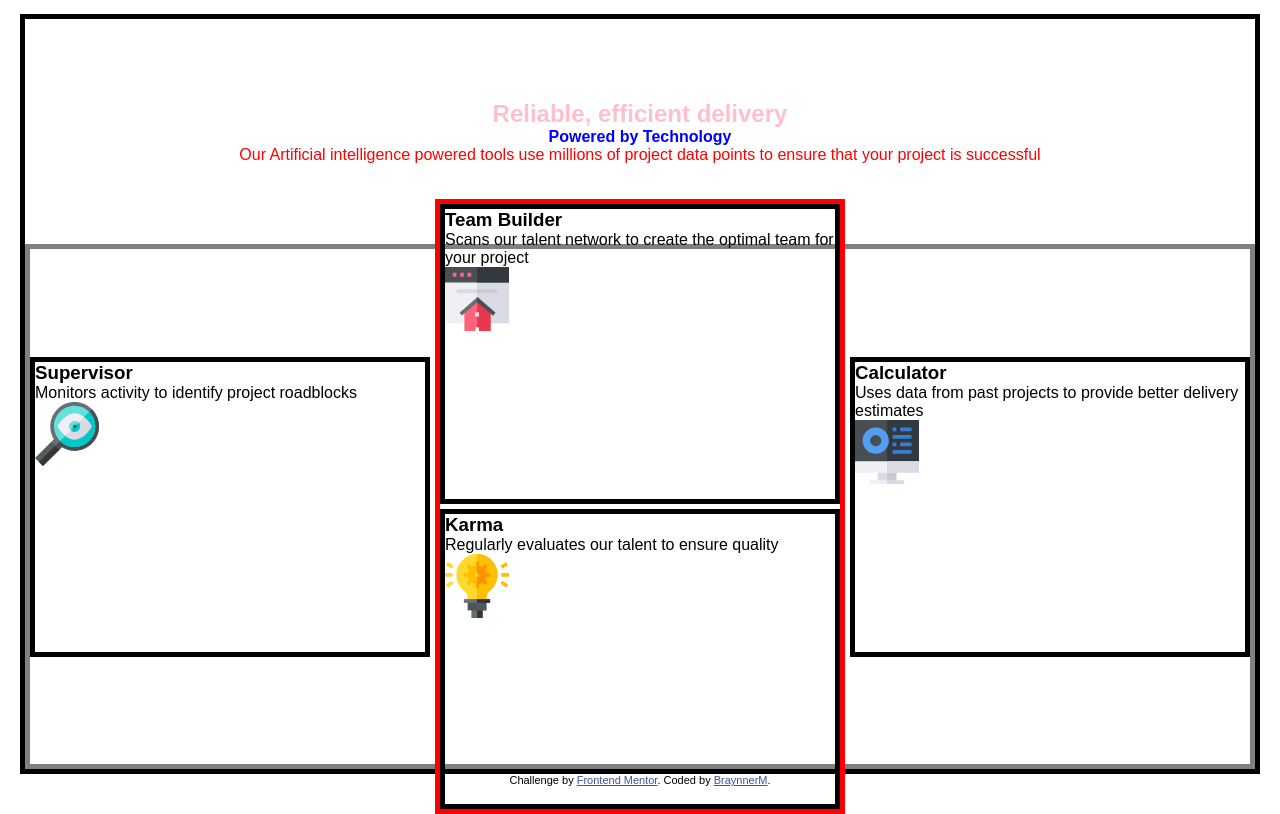
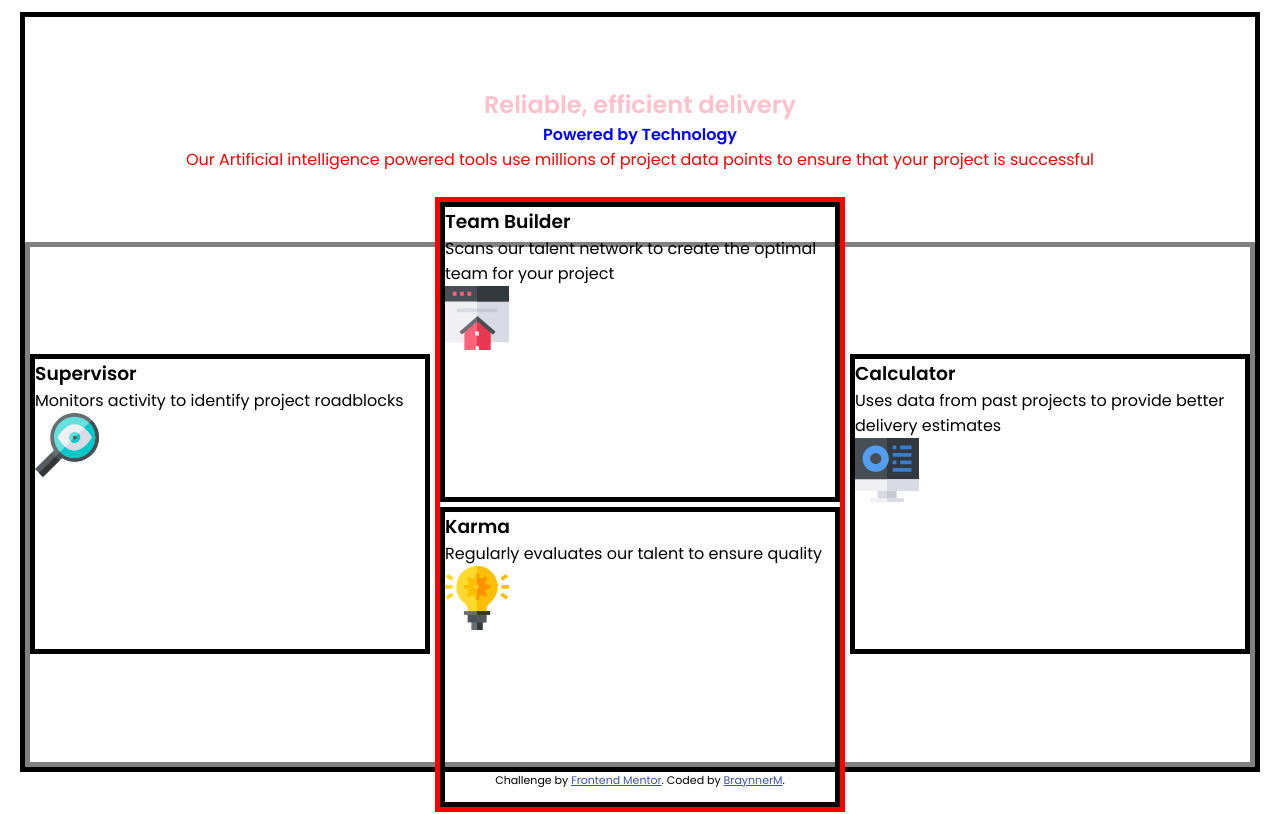
Before and after one commit to BraynnerM/four-card-feature-section-master, a React (Vite) app: page / in a window 1280 px wide. Built offline with nearby package versions, Linux system fonts and the light colour scheme.

Commit message:
adicionado as variaveis de cores e font

```diff
--- a/index.html
+++ b/index.html
@@ -4,6 +4,9 @@
 <head>
   <meta charset="UTF-8" />
   <link rel="icon" type="image/svg+xml" href="/public/src/assets/favicon-32x32.png" />
+  <link rel="preconnect" href="https://fonts.googleapis.com">
+  <link rel="preconnect" href="https://fonts.gstatic.com" crossorigin>
+  <link href="https://fonts.googleapis.com/css2?family=Poppins:wght@200;400;600&display=swap" rel="stylesheet">
   <meta name="viewport" content="width=device-width, initial-scale=1.0" />
   <title>Frontend Mentor | Challenge Four card feature section</title>
 
--- a/src/styles/main.sass
+++ b/src/styles/main.sass
@@ -7,7 +7,6 @@
     font-family: variables.$font-stack
 
     body
-        background: variables.$container-bg-color
         height: 100vh
         max-width: 1440px
         margin: 0 auto
--- a/src/styles/variables.sass
+++ b/src/styles/variables.sass
@@ -1,5 +1,8 @@
-$font-stack: arial
-$bg-color: #fff
-$container-bg-color: #fff
-$text-color: #fff
-$title-color: #fff
+$font-stack: poppins
+$bg-color: hsl(0, 0%, 98%)
+$text-color: hsl(229, 6%, 66%)
+$title-color: hsl(234, 12%, 34%)
+$card1-color: hsl(180, 62%, 55%)
+$card2-color: hsl(0, 78%, 62%)
+$card3-color: hsl(34, 97%, 64%)
+$card4-color: hsl(212, 86%, 64%)
```
